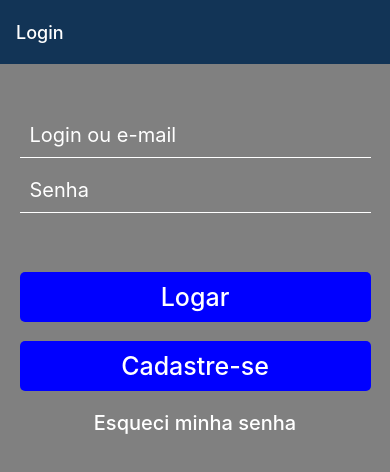
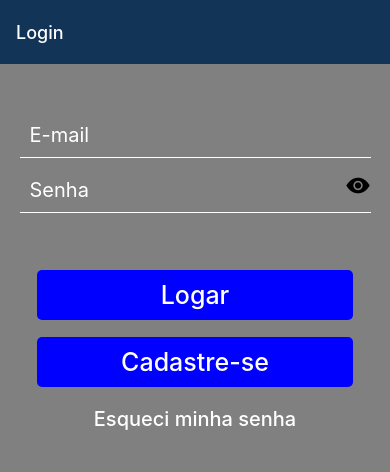
Before and after one commit to vinisantos2/FitMedidas, a React Native app: screen /TELA_HISTORICO in a window 390 px wide. Shown: the top 472 px of the page. Built offline with nearby package versions, Linux system fonts and the light colour scheme; no server answers.

Commit message:
Modificações

```diff
--- a/src/components/ButtonLogout.js
+++ b/src/components/ButtonLogout.js
@@ -1,4 +1,4 @@
-import { Button, StyleSheet, TouchableOpacity } from "react-native";
+import {  StyleSheet, TouchableOpacity } from "react-native";
 import { auth } from "../firebase/firebaseConfig";
 import { VERMELHO } from "../constants/Cores";
 import { TELA_LOGIN } from "../constants/Rotas";
--- a/src/components/InputTextView.tsx
+++ b/src/components/InputTextView.tsx
@@ -1,10 +1,16 @@
 import React from "react";
 import { StyleSheet, TextInput } from "react-native";
+import MaskInput, { createNumberMask, Masks } from "react-native-mask-input";
 
 
-export default function InputTextView({ disable, value, onChangeText, placeholder="", fontSize = 20 }) {
+export default function InputTextView({ disable, value, onChangeText, placeholder = "", fontSize = 20 }) {
+    const decimalMask = createNumberMask({
 
-    return <TextInput editable={disable} keyboardType="decimal-pad" value={value} maxLength={5} onChangeText={onChangeText} placeholder={placeholder} style={[styles.input]} />
+        separator: '.',
+        precision: 1,
+    })
+
+    return <MaskInput mask={decimalMask} editable={disable} keyboardType="decimal-pad" inputMode="decimal" value={value} maxLength={6} onChangeText={onChangeText} placeholder={placeholder} style={[styles.input]} />
 
 }
 
--- /dev/null
+++ b/src/components/Inputs.js
@@ -0,0 +1,46 @@
+import React from "react";
+import { StyleSheet, TextInput, View } from "react-native";
+
+import { Ionicons } from "@expo/vector-icons";
+
+
+export default function InputSenha({ placeholder, setView, view = false, value, setValue }) {
+
+    return (
+        <View style={{ width: "100%", justifyContent: "center", alignItems: "center" }}>
+            <TextInput placeholder={placeholder} keyboardType="ascii-capable" autoCapitalize={"none"} style={[styles.input, styles.text]} secureTextEntry={view} value={value} onChangeText={setValue} />
+            <Ionicons onPress={() => setView(!view)} name="eye-sharp" size={25} style={{ position: "absolute", alignSelf: "flex-end" }} />
+        </View>
+
+    )
+
+}
+
+
+export function Input({ placeholder, value, setValue, keyboardType = "ascii-capable" }) {
+
+    return (
+        <View style={{ width: "100%", justifyContent: "center", alignItems: "center" }}>
+            <TextInput placeholder={placeholder} keyboardType={keyboardType} style={[styles.input, styles.text]} value={value} onChangeText={setValue} type={"ascii-capable"} />
+        </View>
+
+    )
+
+}
+
+const styles = StyleSheet.create({
+    input: {
+        width: "100%",
+        padding: 10,
+        fontSize: 20,
+        borderBottomWidth: 1,
+        borderBottomColor: "#fff",
+        marginTop: 10
+
+    },
+
+    text: {
+        fontSize: 20,
+        color: "#fff"
+    },
+})
--- a/src/components/Layout2.js
+++ b/src/components/Layout2.js
@@ -18,6 +18,8 @@ const styles = StyleSheet.create({
     container: {
         flex: 1,
         backgroundColor: "#808080",
+        alignItems: "center"
+
 
 
     }
--- a/src/components/Modal.tsx
+++ b/src/components/Modal.tsx
@@ -14,6 +14,7 @@ import Ionicons from '@expo/vector-icons/Ionicons';
 import GestorDados from '../firebase/Firestore';
 import { Usuario } from '../firebase/Usuario';
 import { VERMELHO } from '../constants/Cores';
+import MaskInput, { createNumberMask } from 'react-native-mask-input';
 
 
 const ModallApp = ({ usuario, closeModal }) => {
@@ -38,6 +39,11 @@ const ModallApp = ({ usuario, closeModal }) => {
     setModalVisible(!modalVisible)
   }
 
+  const decimalMask = createNumberMask({
+    separator: '.',
+    precision: 2,
+  })
+
   return (
     <View>
       <Modal
@@ -60,12 +66,15 @@ const ModallApp = ({ usuario, closeModal }) => {
               placeholder="Nome"
             />
 
-            <TextInput
+            <MaskInput
+              mask={decimalMask}
               style={styles.input}
               value={altura}
+
               onChangeText={setAltura}
-              keyboardType="ascii-capable"
-              placeholder="Profissão"
+              keyboardType="decimal-pad"
+              maxLength={4}
+              placeholder="Altura em Metros"
             />
             <View style={styles.viewBotoes}>
               <Pressable
--- a/src/constants/Styles.js
+++ b/src/constants/Styles.js
@@ -21,8 +21,9 @@ export const STYLES = StyleSheet.create({
 
     viewLegenda: {
         flexDirection: "row",
-
+        backgroundColor: LEGENDA,
         justifyContent: "center",
+        width: "100%"
 
     },
 
--- a/src/firebase/Firestore.js
+++ b/src/firebase/Firestore.js
@@ -24,6 +24,16 @@ class GestorDados {
     });
 
     return data
+  }
+
+
+  async adicionarUsuer(tabela, docData) {
+    const ref = doc(db, tabela, auth.currentUser.uid);
+    await setDoc(ref,
+      docData
+    ).catch((erro) => {
+      console.log(erro)
+    })
   }
 
 
--- a/src/tamplates/Cadastro.js
+++ b/src/tamplates/Cadastro.js
@@ -1,20 +1,37 @@
 import React from "react";
-import { Button, Image, StyleSheet, Text, TextInput, TouchableOpacity, View } from "react-native";
-import Layout from "../components/Layout";
+import { Image, StyleSheet, TextInput, TouchableOpacity, View } from "react-native";
+
 import TextView from "../components/TextView";
-import { createUserWithEmailAndPassword, getIdToken } from "firebase/auth";
-import { auth, db } from "../firebase/firebaseConfig";
+import { createUserWithEmailAndPassword } from "firebase/auth";
+import { auth } from "../firebase/firebaseConfig";
 import { TABELA_USERS } from "../constants/constantsFirebase";
-import { setDoc, doc } from "firebase/firestore";
 import Layout2 from "../components/Layout2";
+import GestorDados from "../firebase/Firestore";
+import InputSenha, { Input } from "../components/Inputs";
+import MessageErro from "../components/MessageErro";
 
 
 export default function TelaCadastro({ navigation }) {
     const [email, setEmail] = React.useState("")
     const [nome, setNome] = React.useState("")
     const [senha, setSenha] = React.useState("")
+    const [viewSenha, setViewSenha] = React.useState(true)
+    const [senhaC, setSenhaC] = React.useState("")
+    const [viewSenhaC, setViewSenhaC] = React.useState(true)
+    const [msgErro, setMsgErro] = React.useState("")
+    const gestor = new GestorDados()
 
     function criarUsuario() {
+        if (nome.length < 1) {
+            setMsgErro("Campo nome invalido")
+            return
+        } else if (senha.length < 5) {
+            setMsgErro("Campo senha tem que ter mais de 5 caracter")
+            return
+        } else if (senha !== senhaC) {
+            setMsgErro("Senhas diferentes")
+            return
+        }
         createUserWithEmailAndPassword(auth, email, senha)
             .then((userCredential) => {
                 // Signed in
@@ -27,21 +44,23 @@ export default function TelaCadastro({ navigation }) {
                 const errorMessage = error.message;
 
                 console.log(errorCode + "===" + errorMessage)
+                setMsgErro(errorCode)
                 // ..
             });
     }
 
     async function castrarUsuario(uid) {
-        const ref = doc(db, TABELA_USERS, uid);
-        setDoc(ref, { nome: nome, })
+        const docData = { AT_ID: uid, AT_NOME: nome }
+        gestor.adicionarUsuer(TABELA_USERS, docData)
     }
     return (
         <Layout2>
+            <MessageErro msgErro={msgErro} />
             <View style={styles.viewForm}>
-                <TextInput placeholder={"nome"} style={[styles.input, styles.text]} value={nome} onChangeText={setNome} type={"ascii-capable"} />
-                <TextInput placeholder="E-mail" style={[styles.input, styles.text]} value={email} onChangeText={setEmail} keyboardType="ascii-capable" />
-                <TextInput placeholder="Senha" style={[styles.input, styles.text]} passwordRules={senha} value={senha} onChangeText={setSenha} keyboardType="visible-password" />
-
+                <Input placeholder={"Nome"} value={nome} setValue={setNome} />
+                <Input placeholder={"E-mail"} value={email} setValue={setEmail} keyboardType="email-address" />
+                <InputSenha placeholder={"Senha"} setValue={setSenha} value={senha} setView={setViewSenha} view={viewSenha} />
+                <InputSenha placeholder={"Confirmar senha"} setValue={setSenhaC} value={senhaC} setView={setViewSenhaC} view={viewSenhaC} />
             </View>
 
             <View style={styles.viewBotoes} >
@@ -52,7 +71,6 @@ export default function TelaCadastro({ navigation }) {
 
             </View>
             <View style={styles.viewBotao}>
-
                 <TouchableOpacity onPress={() => criarUsuario()} style={styles.botao}>
                     <TextView fontSize={25} value="Cadastre-se" />
                 </TouchableOpacity>
@@ -67,7 +85,6 @@ export default function TelaCadastro({ navigation }) {
 const styles = StyleSheet.create({
     content: {
         flex: 1,
-
     },
     viewBotoes: {
         marginTop: "10%",
@@ -77,12 +94,12 @@ const styles = StyleSheet.create({
     },
     viewForm: {
         marginTop: "10%",
-        alignItems: "center"
-
+        alignItems: "center",
+        width: "90%"
 
     },
     input: {
-        width: "90%",
+        width: "100%",
         padding: 10,
         fontSize: 20,
         borderBottomWidth: 1,
--- a/src/tamplates/Login.js
+++ b/src/tamplates/Login.js
@@ -17,18 +17,15 @@ import { VERMELHO } from "../constants/Cores";
 import Layout2 from "../components/Layout2";
 import { ModallCarregando } from "../components/ModalCarregando";
 import { TELA_CADASTRO } from "../constants/Rotas";
-
-
-
+import InputSenha, { Input } from "../components/Inputs";
 
 export default function TelaLogin({ navigation }) {
     const [email, setEmail] = React.useState("")
-
-    const [password, setSenha] = React.useState("")
+    const [senha, setSenha] = React.useState("")
+    const [viewSenha, setViewSenha] = React.useState(true)
     const [msgErro, setMsgErro] = React.useState("")
     const [carregando, setCarregando] = React.useState(true)
     const isFocused = useIsFocused()
-
 
     React.useEffect(() => {
         estaLogado()
@@ -80,7 +77,7 @@ export default function TelaLogin({ navigation }) {
 
     function logarEmailSenha() {
         setCarregando(true)
-        signInWithEmailAndPassword(auth, email, password)
+        signInWithEmailAndPassword(auth, email, senha)
             .then((userCredential) => {
                 // Signed in
                 const user = userCredential.user;
@@ -104,10 +101,9 @@ export default function TelaLogin({ navigation }) {
         <Layout2>
             {carregando ? (<ModallCarregando />) : ""}
 
-
             <View style={styles.viewForm}>
-                <TextInput placeholder="Login ou e-mail" style={[styles.input, styles.text]} value={email} onChangeText={setEmail} keyboardType="ascii-capable" />
-                <TextInput placeholder="Senha" style={[styles.input, styles.text]} passwordRules={password} value={password} onChangeText={setSenha} keyboardType="visible-password" />
+                <Input placeholder={"E-mail"} value={email} setValue={setEmail} keyboardType="email-address" />
+                <InputSenha placeholder={"Senha"} setValue={setSenha} value={senha} setView={setViewSenha} view={viewSenha} />
 
             </View>
             {/*
@@ -139,8 +135,6 @@ export default function TelaLogin({ navigation }) {
                 <TextView value={msgErro} cor={VERMELHO} />
             </View>
 
-
-
         </Layout2>
 
 
@@ -161,12 +155,13 @@ const styles = StyleSheet.create({
     },
     viewForm: {
         marginTop: "10%",
-        alignItems: "center"
+        alignItems: "center",
+        width: "90%"
 
 
     },
     input: {
-        width: "90%",
+        width: "100%",
         padding: 10,
         fontSize: 20,
         borderBottomWidth: 1,
@@ -177,6 +172,7 @@ const styles = StyleSheet.create({
     viewBotao: {
         marginTop: "10%",
         alignItems: "center",
+        width: "90%"
     },
 
     viewLink: {
```
Also changed, not shown: src/tamplates/Home.js (+15 -4 lines).
